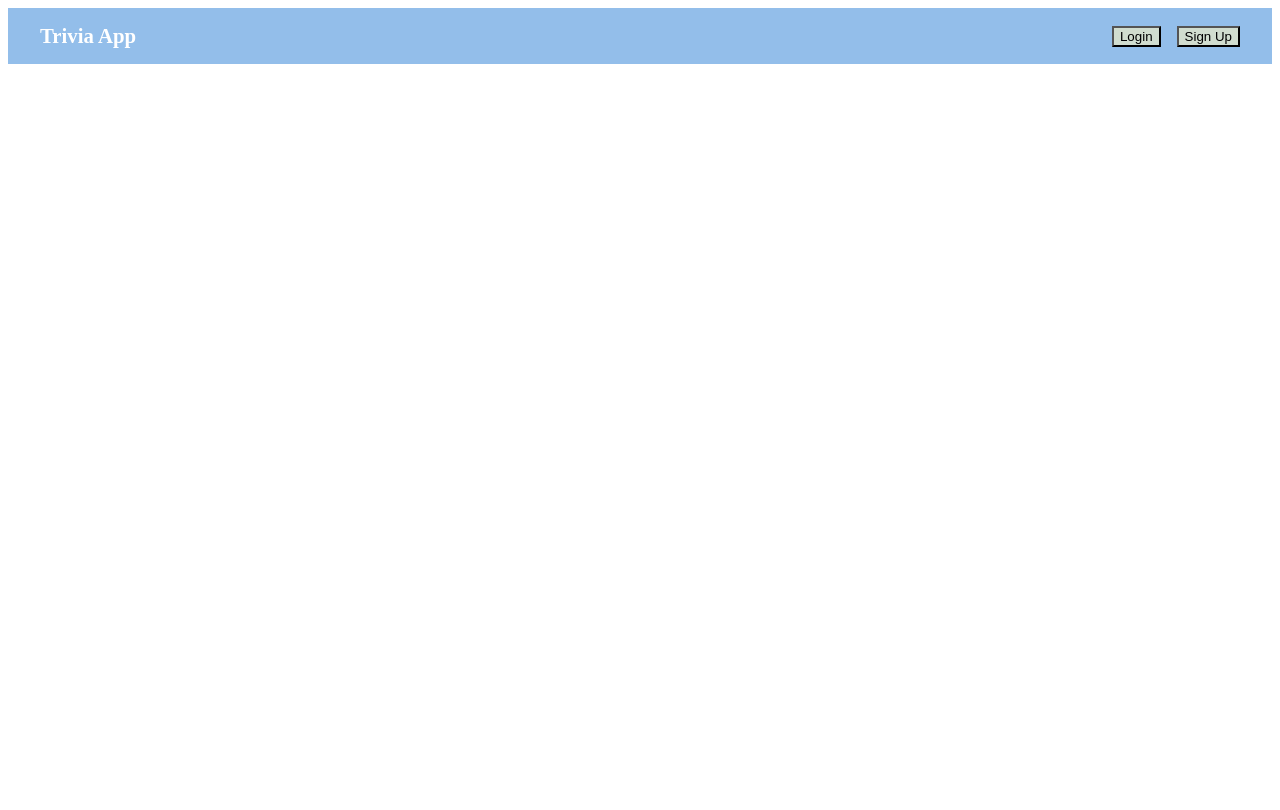
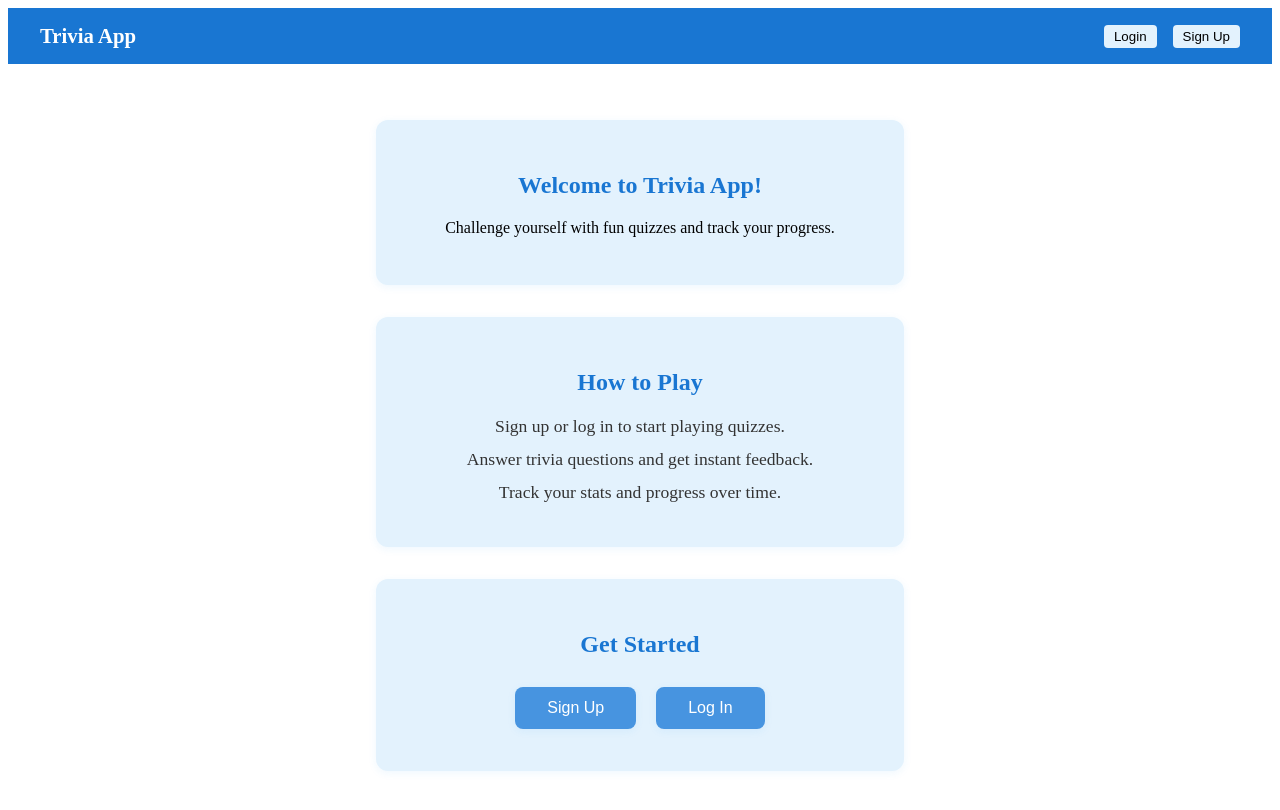
Before and after one commit to shamitsoni/Quiz-App, a React (Vite) app in the folder client/: page / in a window 1280 px wide. Built offline with nearby package versions, Linux system fonts and the light colour scheme.

Commit message:
feat: Home page informational cards and consistent colors
- Add three informational sections about the quiz app on the home route
  for new users
- Add card-like styling along the center vertical axis
- Make consistent color scheme with sections and navbar

```diff
--- a/client/src/components/Home/Home.css
+++ b/client/src/components/Home/Home.css
@@ -1,7 +1,42 @@
 .home-container {
   display: flex;
+  flex-direction: column;
   align-items: center;
-  justify-content: center;
+  gap: 32px;
+  padding: 32px 0px;
+  min-height: 80vh;
+}
+
+.intro-section,
+.how-section,
+.start-section {
+  background: #e3f2fd;
+  border-radius: 12px;
+  box-shadow: 0 2px 8px rgba(33, 150, 243, 0.08);
+  padding: 32px 24px;
+  width: 100%;
+  max-width: 480px;
+  text-align: center;
+}
+
+h2 {
+  color: #1976d2;
+}
+
+.how-section ul {
+  list-style: none;
+  padding: 0;
+  margin: 0;
+}
+
+.how-section li {
+  margin: 12px 0;
+  font-size: 1.1rem;
+  color: #333;
+}
+
+.start-section button {
+  font-size: 1rem;
 }
 
 .home-container h1 {
@@ -35,14 +70,22 @@
   justify-content: space-between;
   width: 100%;
   padding: 16px 32px;
-  background: #93beea;
+  background: #1976d2;
   color: #fff;
   box-sizing: border-box;
   margin-bottom: 24px;
 }
 
 .navbar-btn {
-  background-color: #d1ddcf;
+  background-color: #e3f2fd;
+  border: none;
+  border-radius: 4px;
+  padding: 4px 10px;
+  cursor: pointer;
+}
+
+.navbar-btn:hover {
+  background: #a1c5e9;
 }
 
 .navbar-title {
--- a/client/src/components/Home/Home.jsx
+++ b/client/src/components/Home/Home.jsx
@@ -1,6 +1,6 @@
 import "./Home.css";
 import { useEffect } from "react";
-import { Navigate } from "react-router-dom";
+import { Navigate, Link } from "react-router-dom";
 import NavBar from "./NavBar";
 
 function Home({ user, handleLogOut }) {
@@ -15,7 +15,31 @@ function Home({ user, handleLogOut }) {
   return (
     <>
       <NavBar user={user} handleLogOut={handleLogOut} location="home" />
-      <div className="home-container"></div>
+      <div className="home-container">
+        <section className="intro-section">
+          <h2>Welcome to Trivia App! </h2>
+          <p>Challenge yourself with fun quizzes and track your progress.</p>
+        </section>
+
+        <section className="how-section">
+          <h2>How to Play</h2>
+          <ul>
+            <li>Sign up or log in to start playing quizzes.</li>
+            <li>Answer trivia questions and get instant feedback.</li>
+            <li>Track your stats and progress over time.</li>
+          </ul>
+        </section>
+
+        <section className="start-section">
+          <h2>Get Started</h2>
+          <Link to="/sign-up">
+            <button className="content-btn">Sign Up</button>
+          </Link>
+          <Link to="/login">
+            <button className="content-btn">Log In</button>
+          </Link>
+        </section>
+      </div>
     </>
   );
 }
--- a/client/src/components/Home/Portal.jsx
+++ b/client/src/components/Home/Portal.jsx
@@ -11,7 +11,7 @@ function Portal({ user, handleLogOut }) {
   return (
     <>
       <NavBar user={user} handleLogOut={handleLogOut} location="portal" />
-      <div className="home-container">
+      <div className="portal-body">
         <Link to="/quiz">
           <button className="content-btn">Play</button>
         </Link>
```
